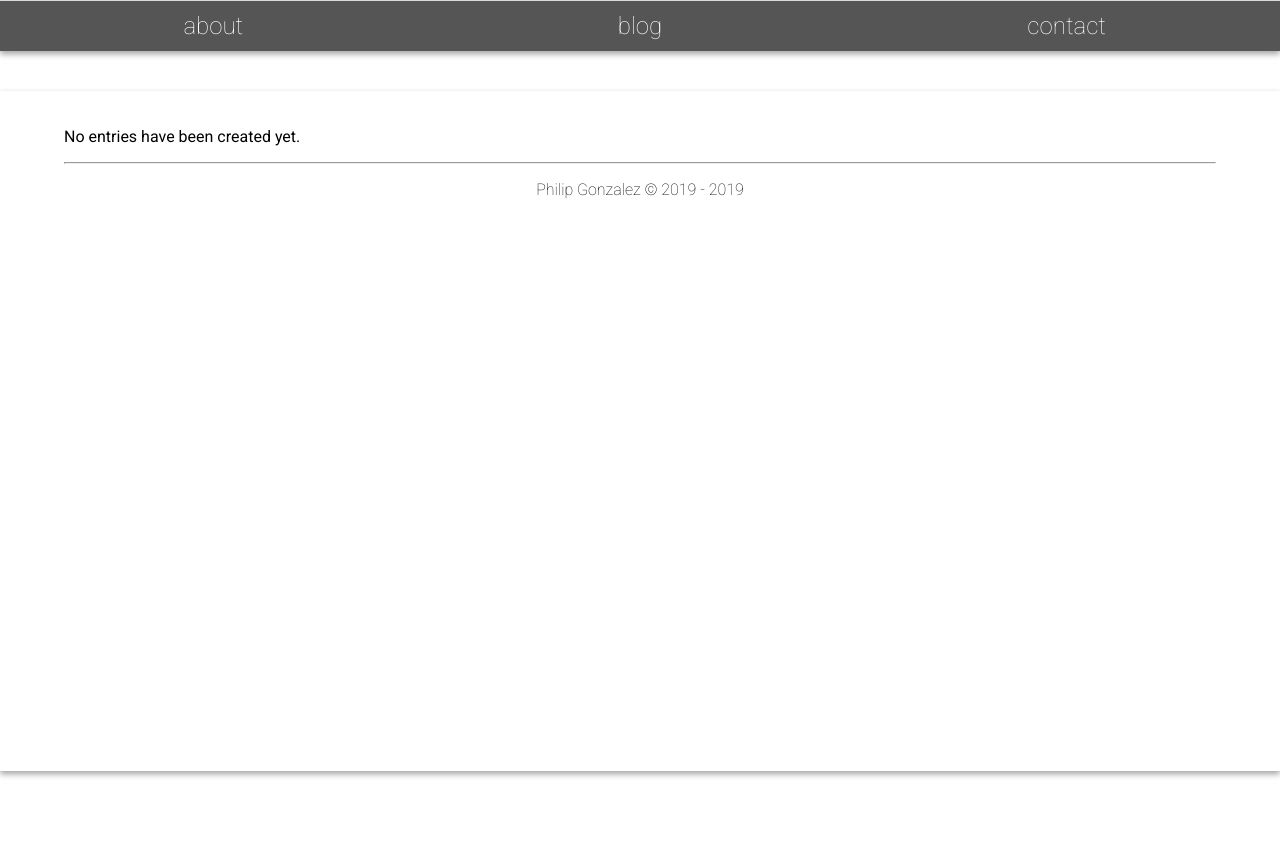
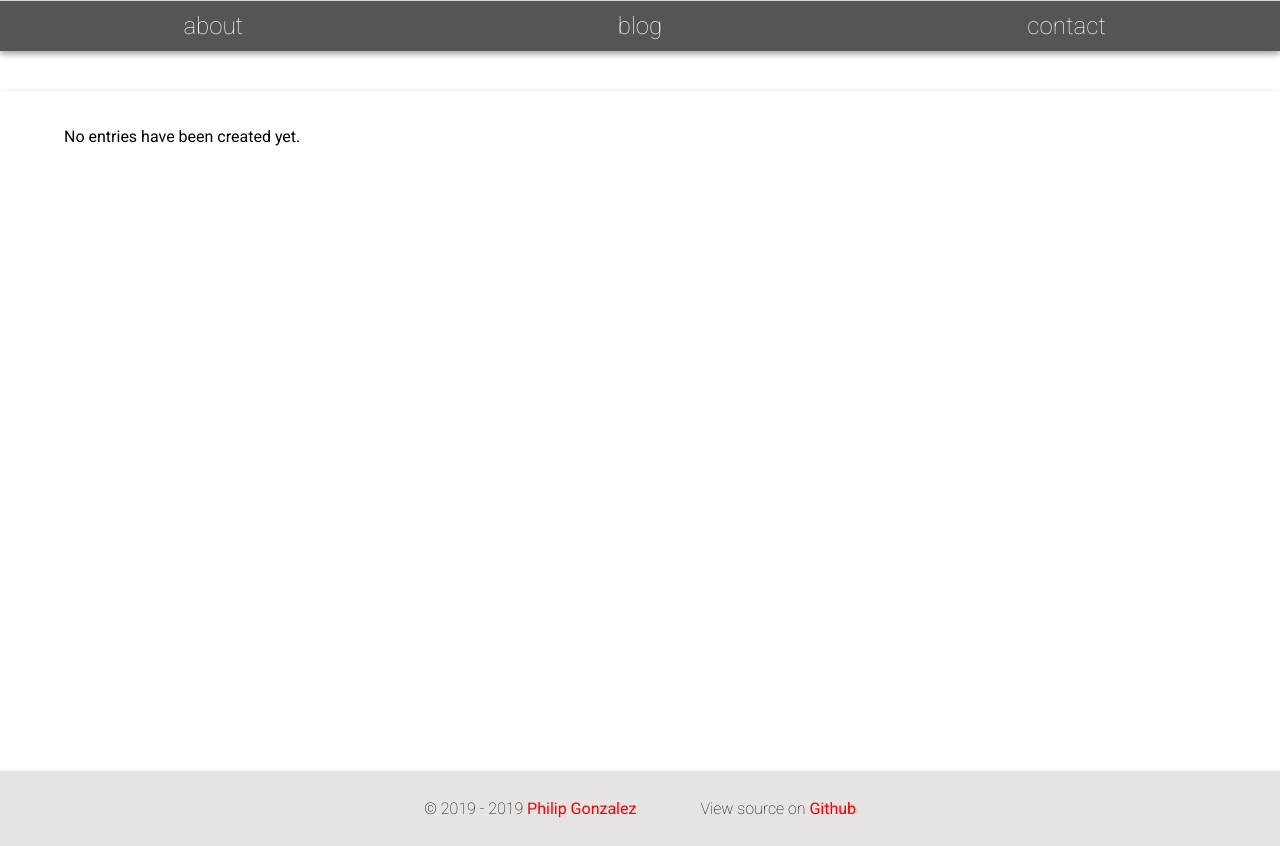
Before and after one commit to p-gonzo/flask-cms-blog, a Flask app: page /about/ in a window 1280 px wide. Shown: the part 181-1027 px from the top of the page. Before the commit the page ends 958 px from the top, so only its background shows below. Run offline with Flask 2, Linux system fonts and the light colour scheme; data that the repository does not hold is empty; some libraries are stand-ins or nearby versions.

Commit message:
Polish footer

```diff
--- a/static/css/blog.css
+++ b/static/css/blog.css
@@ -68,14 +68,29 @@ body {
     margin-top: 100px;
 }
 
+footer {
+    height: 75px;
+    background-color: #e5e4e2;
+    display: flex;
+    align-items: center;
+    justify-content: center;
+}
+
 footer p {
     text-align: center;
     font-weight: 300;
+    margin: 0;
+}
+
+footer p a {
+    color: red;
+    text-decoration: none;
+    font-weight: 400;
 }
 
 #main-content-container {
     min-height: 80vh;
-    margin: 40px auto;
+    margin: 40px auto 0 auto;
     background-color: #ffffff;
     box-shadow: 0 3px 6px rgba(0,0,0,0.16), 0 3px 6px rgba(0,0,0,0.23);
     padding: 20px 5%;
--- a/static/css/mobile-blog.css
+++ b/static/css/mobile-blog.css
@@ -1,3 +1,3 @@
 .post-content, .post-created {
-    width: 100%;
+    width: 92%;
 }
--- a/templates/base.html
+++ b/templates/base.html
@@ -49,14 +49,13 @@
           <p>{{ message }}</p>
         </div>
       {% endfor %}
-
       {% block content %}{% endblock %}
-
-      <footer>
-        <hr />
-        <p>Philip Gonzalez &copy; 2019 - {{now.year}}</p>
-      </footer>
     </div>
+    <footer>
+      <p>&copy; 2019 - {{now.year}} <a href="{{ url_for('about') }}">Philip Gonzalez</a></p>
+      <div style="width: 5%;"></div>
+      <p>View source on <a href="https://github.com/p-gonzo/personal-blog" target="blank">Github</a></p>
+    </footer>
   <script src="{{ url_for('static', filename='js/blog.js') }}"></script>
   </body>
 </html>
```
